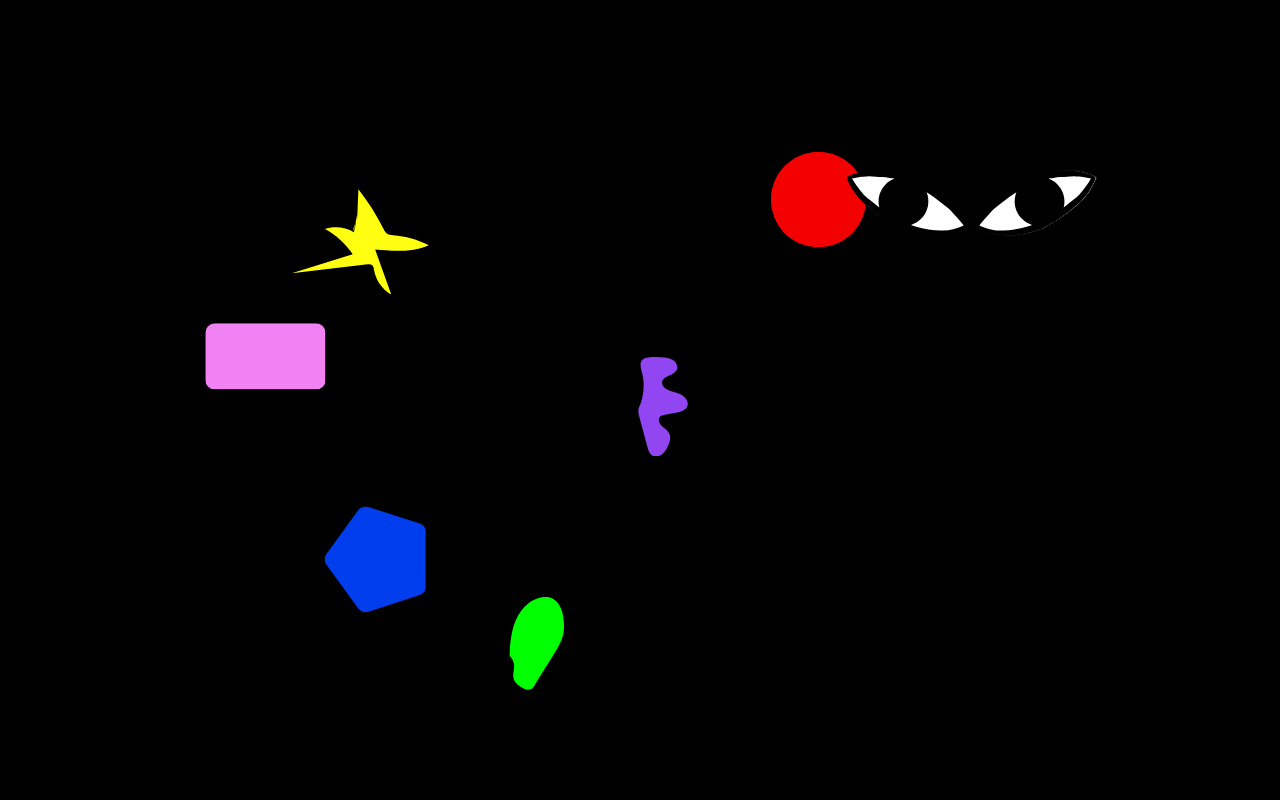
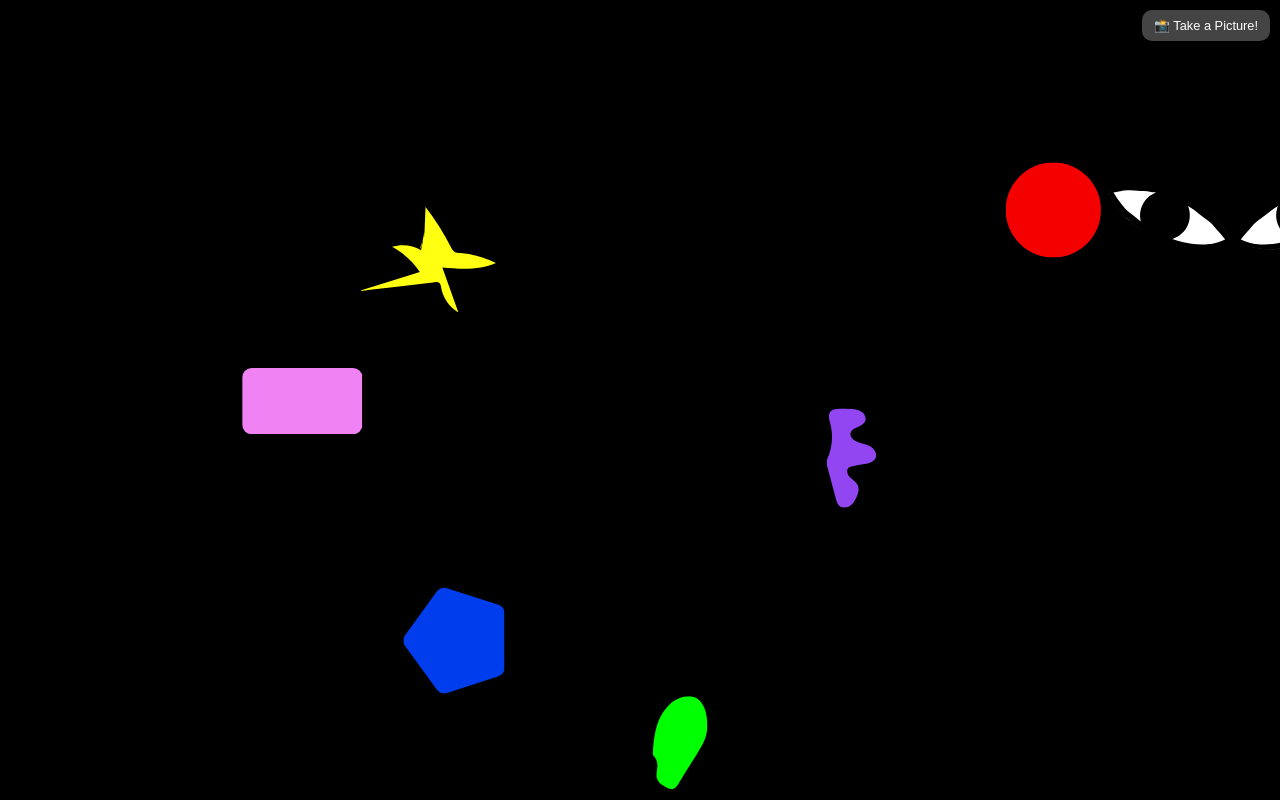
Before and after one commit to suzubu/pareidoodles, a React (Vite) app: page / in a window 1280 px wide. Built offline with nearby package versions, Linux system fonts and the light colour scheme.

Commit message:
feat: add ScreenshotButton component and integrate html2canvas for screenshot functionality; update ShapeItem with new control tools and styles

```diff
--- a/package.json
+++ b/package.json
@@ -10,7 +10,9 @@
     "preview": "vite preview"
   },
   "dependencies": {
+    "@iconscout/react-unicons": "^2.2.5",
     "framer-motion": "^12.23.3",
+    "html2canvas": "^1.4.1",
     "react": "^19.1.0",
     "react-dom": "^19.1.0"
   },
--- a/src/App.jsx
+++ b/src/App.jsx
@@ -1,6 +1,7 @@
 import { useState } from "react";
 import shapeList from "./data/shapeList";
 import ShapeItem from "./Components/ShapeItem";
+import ScreenshotButton from "./Components/ScreenshotButton";
 
 function App() {
   const [shapeOrder, setShapeOrder] = useState(
@@ -15,6 +16,8 @@ function App() {
   };
 
   return (
+    <div style={{ width: "100vw", height: "100vh", position: "relative" }}>
+      <ScreenshotButton /> {/* ✅ lives outside the .App container */}
       <div
         className="App"
         style={{
@@ -37,6 +40,7 @@ function App() {
           </ShapeItem>
         ))}
       </div>
+    </div>
   );
 }
 
--- /dev/null
+++ b/src/Components/ScreenshotButton.jsx
@@ -0,0 +1,45 @@
+import html2canvas from "html2canvas";
+
+export default function ScreenshotButton() {
+  const captureScreenshot = () => {
+    const appElement = document.querySelector(".App");
+    const buttonElement = document.getElementById("screenshot-button");
+
+    if (appElement) {
+      // Temporarily hide the button
+      if (buttonElement) buttonElement.style.visibility = "hidden";
+
+      html2canvas(appElement).then((canvas) => {
+        // Restore button visibility
+        if (buttonElement) buttonElement.style.visibility = "visible";
+
+        // Trigger download
+        const link = document.createElement("a");
+        link.download = "screenshot.png";
+        link.href = canvas.toDataURL();
+        link.click();
+      });
+    }
+  };
+
+  return (
+    <button
+      id="screenshot-button"
+      onClick={captureScreenshot}
+      style={{
+        position: "absolute",
+        top: "10px",
+        right: "10px",
+        zIndex: 9999,
+        padding: "8px 12px",
+        background: "#444",
+        color: "#fff",
+        border: "none",
+        borderRadius: "10px",
+        cursor: "pointer",
+      }}
+    >
+      📸 Take a Picture!
+    </button>
+  );
+}
--- a/src/Components/ShapeItem.jsx
+++ b/src/Components/ShapeItem.jsx
@@ -1,5 +1,12 @@
 import { useState, useRef, useEffect } from "react";
+import "../styles/ShapeItem.css";
 import { motion, useMotionValue } from "framer-motion";
+import {
+  UilArrowCircleLeft,
+  UilArrowCircleRight,
+  UilPlusCircle,
+  UilMinusCircle,
+} from "@iconscout/react-unicons";
 
 export default function ShapeItem({
   id,
@@ -67,8 +74,6 @@ export default function ShapeItem({
             top: "-30px",
             left: "50%",
             transform: "translateX(-50%)",
-            background: "#fff",
-            border: "1px solid #ccc",
             borderRadius: "4px",
             padding: "4px",
             display: "flex",
@@ -76,11 +81,17 @@ export default function ShapeItem({
             zIndex: zIndex + 1,
           }}
         >
-          <button onClick={() => setRotation((r) => r - 15)}>⬅️</button>
-          <button onClick={() => setRotation((r) => r + 15)}>➡️</button>
-          <button onClick={() => setScale((s) => s + 0.1)}>➕</button>
+          <button onClick={() => setRotation((r) => r - 15)}>
+            <UilArrowCircleLeft color="#f182f4" />
+          </button>
+          <button onClick={() => setRotation((r) => r + 15)}>
+            <UilArrowCircleRight color="#f182f4" />
+          </button>
+          <button onClick={() => setScale((s) => s + 0.1)}>
+            <UilPlusCircle color="#f182f4" />
+          </button>
           <button onClick={() => setScale((s) => Math.max(0.1, s - 0.1))}>
-            ➖
+            <UilMinusCircle color="#f182f4" />
           </button>
         </div>
       )}
--- a/src/data/shapeList.js
+++ b/src/data/shapeList.js
@@ -5,6 +5,10 @@ import { ReactComponent as BluePent } from "../assets/shapes/blue-pentagon.svg";
 import { ReactComponent as Green1 } from "../assets/shapes/green-shape1.svg";
 import { ReactComponent as PurpSq } from "../assets/shapes/purple-squiggle.svg";
 import { ReactComponent as YellowStar } from "../assets/shapes/yellow-star.svg";
+
+const padding = 50;
+const shapeSize = 100;
+
 const shapeList = [
   { id: "pinkRec", Component: PinkRec },
   { id: "redCirc", Component: RedCirc },
@@ -16,8 +20,14 @@ const shapeList = [
   // add more shapes here…
 ].map((shape) => ({
   ...shape,
-  initialX: Math.random() * 800 + 100,
-  initialY: Math.random() * 500 + 100,
+  initialX:
+    Math.random() * (window.innerWidth - shapeSize - padding * 2) +
+    padding +
+    shapeSize / 2,
+  initialY:
+    Math.random() * (window.innerHeight - shapeSize - padding * 2) +
+    padding +
+    shapeSize / 2,
   initialRotation: 0,
 }));
 
--- a/src/styles/ShapeItem.css
+++ b/src/styles/ShapeItem.css
@@ -1,5 +1,5 @@
 .shape-wrapper {
-  position: absolute;
+  /* position: absolute; */
   cursor: grab;
   display: inline-block;
 }
@@ -11,17 +11,26 @@
 }
 
 .shape-tools {
-  position: absolute;
-  top: -30px; /* above the shape */
-  left: 50%;
-  transform: translateX(-50%);
-  background: white;
-  border: 1px solid #ccc;
-  padding: 4px;
-  border-radius: 4px;
+  background: #222; /* your new background */
+
+  border-radius: 6px;
+  padding: 6px;
   display: flex;
-  gap: 4px;
+  gap: 6px;
+  /* you can also add box-shadow, transitions, etc. */
 }
 .shape-tools button {
+  background: #222; /* new background color */
+  border: none;
   cursor: pointer;
+  font-size: 18px;
+  padding: 6px;
+  border-radius: 4px; /* match panel rounding */
+  display: flex;
+  align-items: center;
+  justify-content: center;
 }
+.shape-tools button:hover {
+  background: #666; /* slightly lighter or darker on hover */
+  border-radius: 4px;
+}
```
Also changed, not shown: 1 other file (tests, documents, lock files or other folders). Lines whose indentation alone changed are shown as unchanged.
